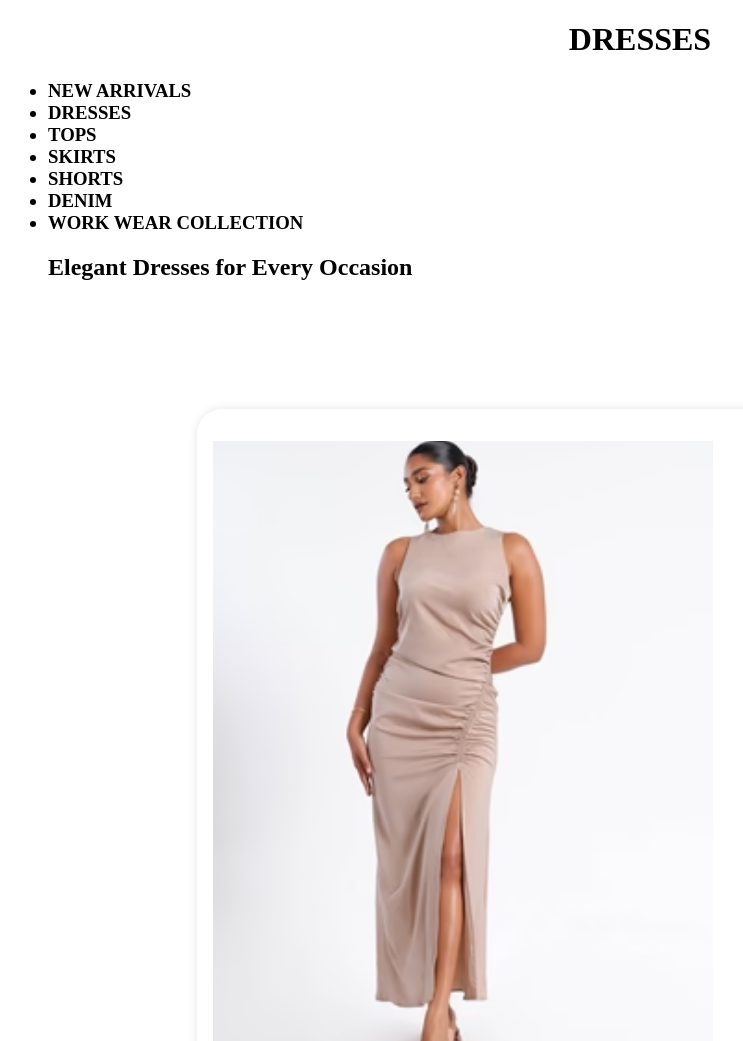
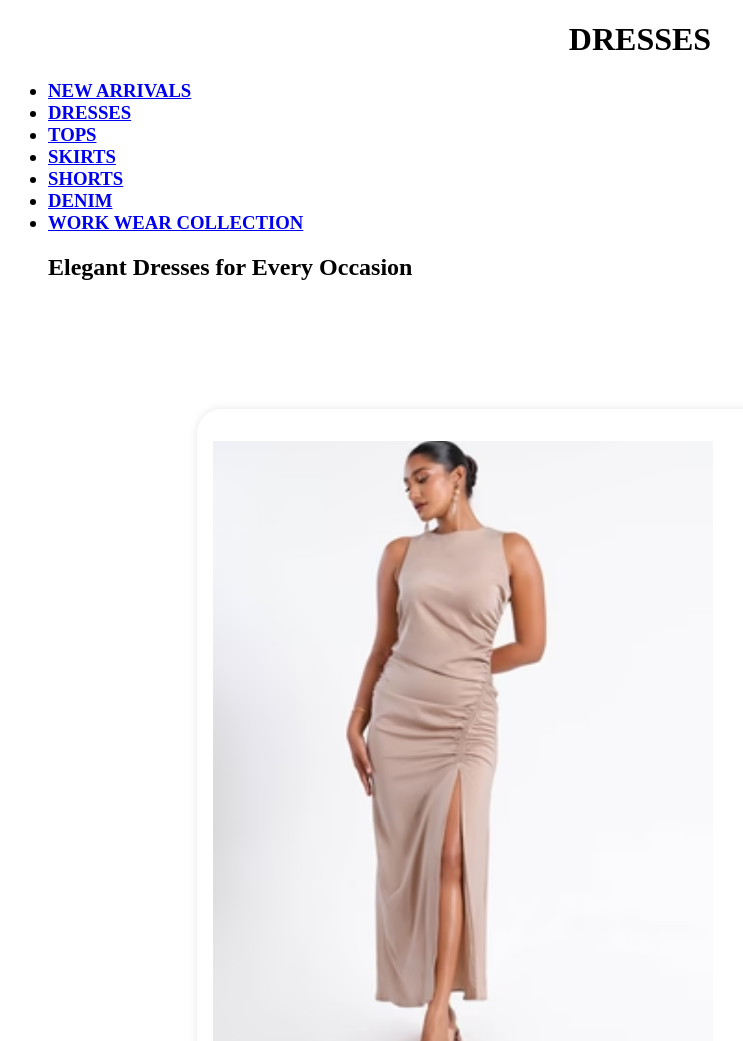
Before and after one commit to MaleeshaMAdhushanka/Zeej-Clothing, a plain HTML site: page pages/dresses.html in a window 1280 px wide. Shown: the top 1041 px of the page, without its empty margins (0-743 px from the left). Drawn offline with Linux system fonts and the light colour scheme.

Commit message:
page to page navigation

```diff
--- a/pages/dresses.html
+++ b/pages/dresses.html
@@ -47,19 +47,23 @@
     </center>
 
     <nav>
-
         <ul>
             <h3>
-                <li><a href="new_arrivals.html"></a>NEW ARRIVALS</li>
-                <li>DRESSES</li>
-                <li>TOPS</li>
-                <li>SKIRTS</li>
-                <li>SHORTS</li>
-                <li>DENIM</li>
-                <li>WORK WEAR COLLECTION</li>
+                <li><a href="new_arrivals.html">NEW ARRIVALS</a></li>
+                <li><a href="dresses.html">DRESSES</a></li>
+                <li><a href="tops.html">TOPS</a></li>
+                <li><a href="skirts.html">SKIRTS</a></li>
+                <li><a href="shorts.html">SHORTS</a></li>
+                <li><a href="denim.html">DENIM</a></li>
+                <li><a href="#">WORK WEAR COLLECTION</a></li>
             </h3>
+
+
+
         </ul>
     </nav>
+
+
 
     <section>
         <blockquote>
```
